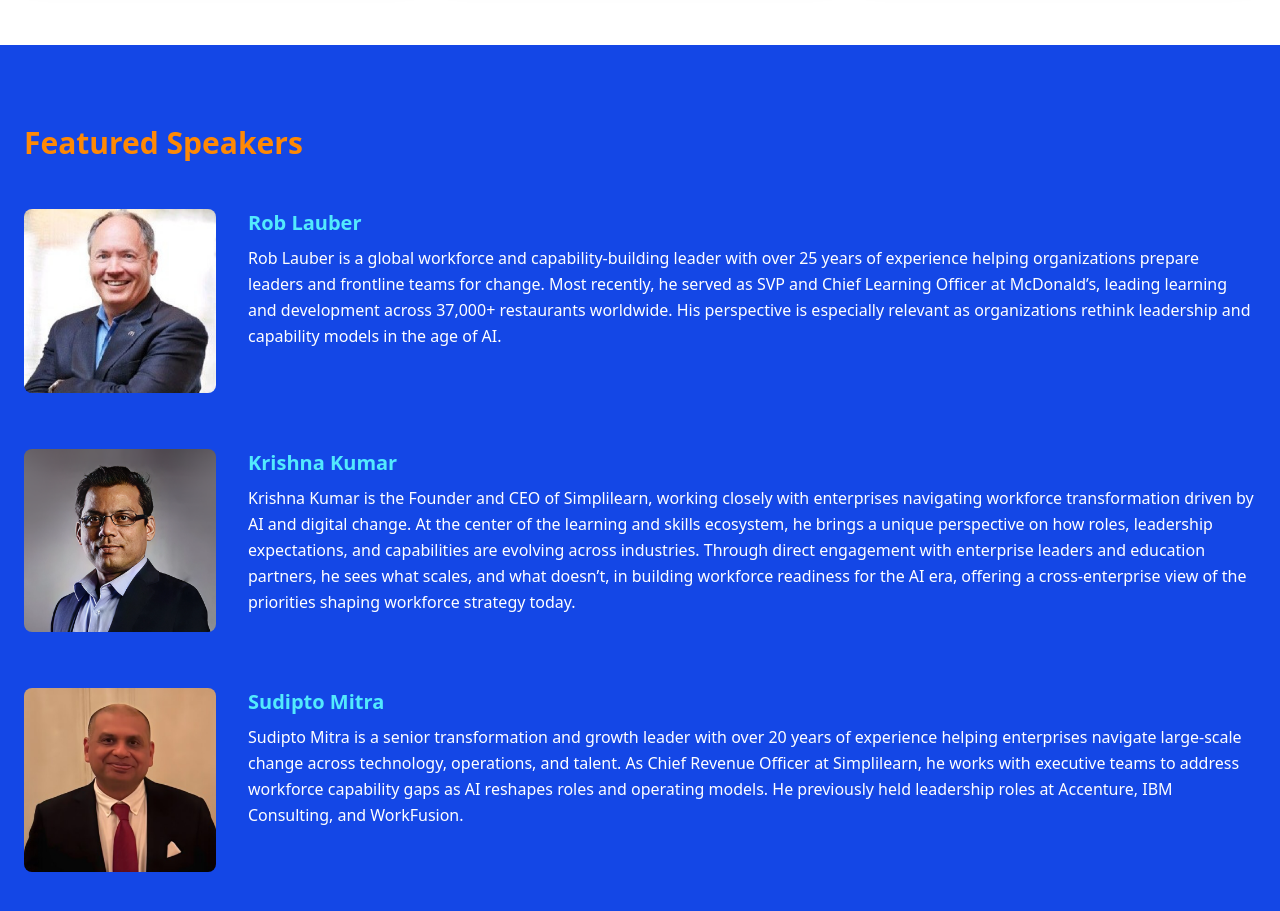
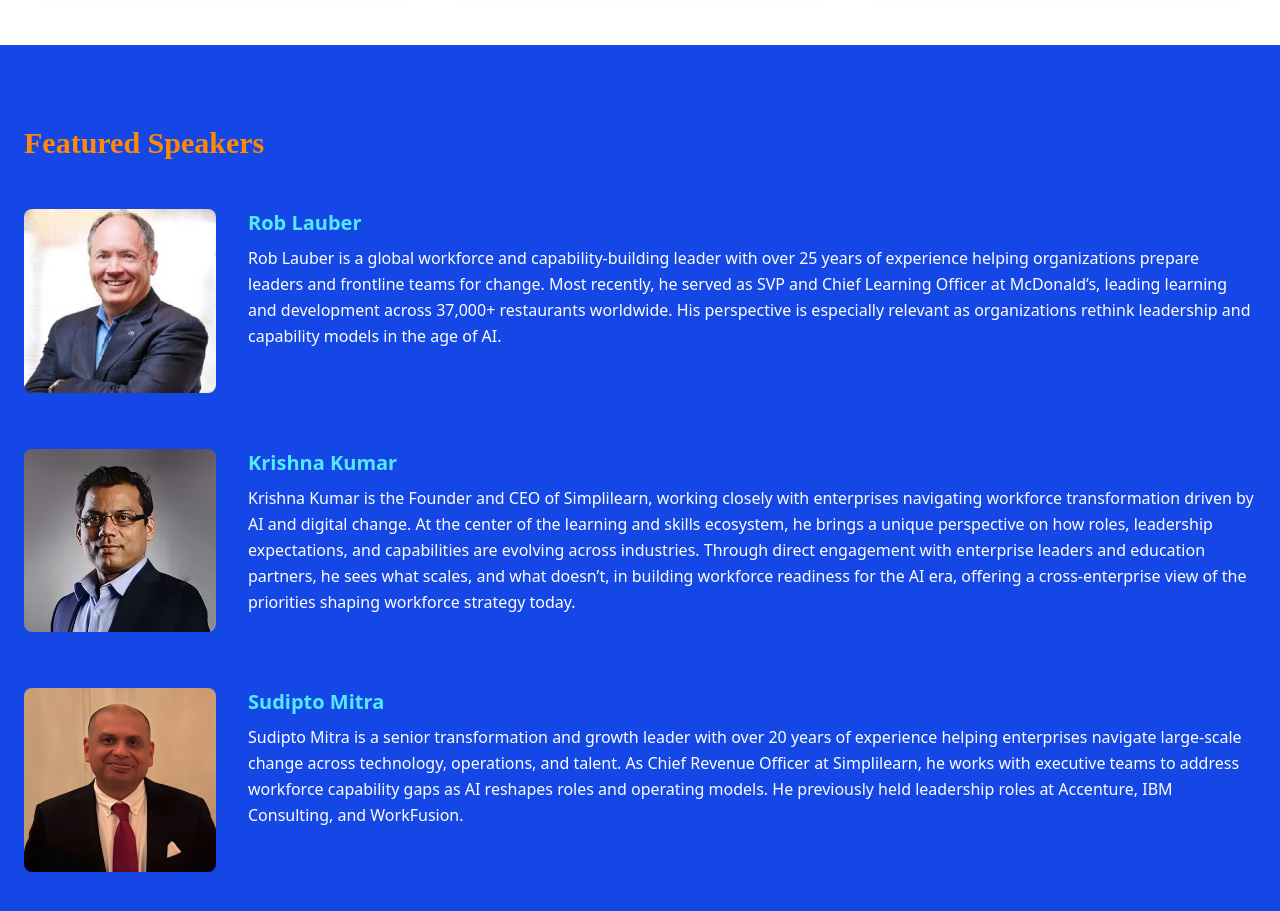
Before and after one commit to manoj-m001/simpli-learn-assignme, a Next.js app: page / in a window 1280 px wide. Shown: the part 1920-2831 px from the top of the page. Built offline with nearby package versions, Linux system fonts and the light colour scheme; no server answers.

Commit message:
added speaker image

```diff
--- a/src/components/Speakers.tsx
+++ b/src/components/Speakers.tsx
@@ -5,7 +5,9 @@ export default function Speakers() {
     <section className="bg-blue-700 py-20">
       <div className="max-w-7xl mx-auto px-6">
         {/* Section Title */}
-        <h2 className="text-3xl font-bold text-orange-400 mb-12">
+        <h2 className="text-3xl font-bold text-orange-400 mb-12" style={{
+              fontFamily: "Satoshi Variable",
+              fontStyle: "normal",}}>
           Featured Speakers
         </h2>
 
```
